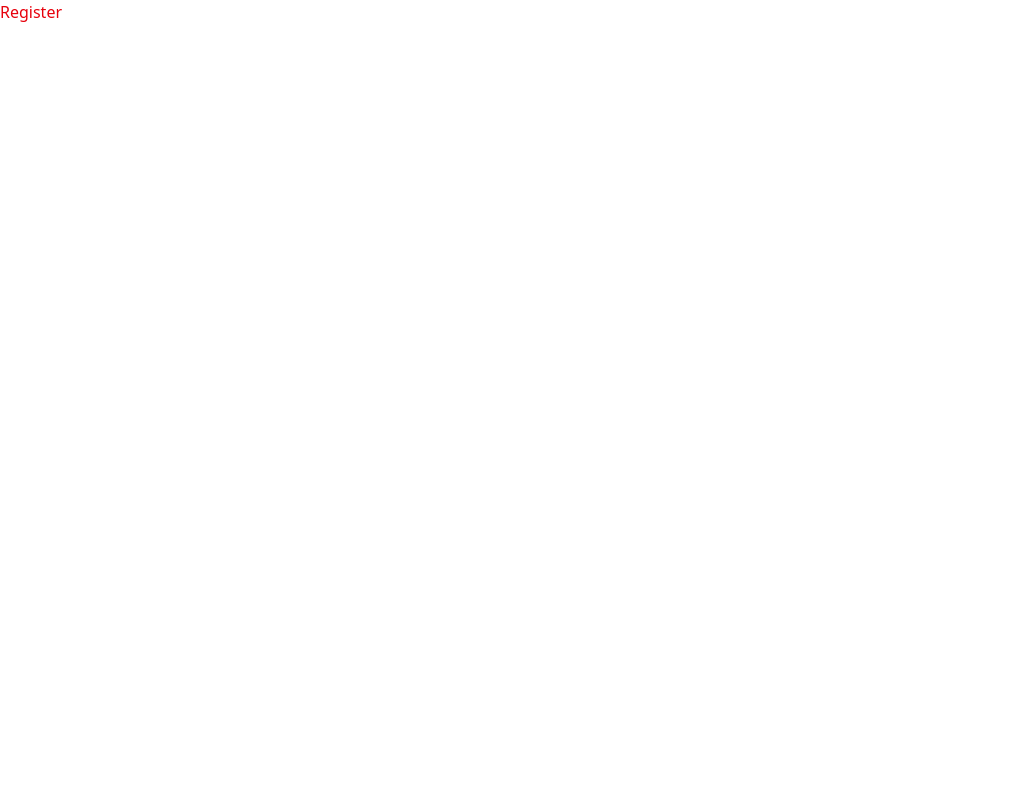
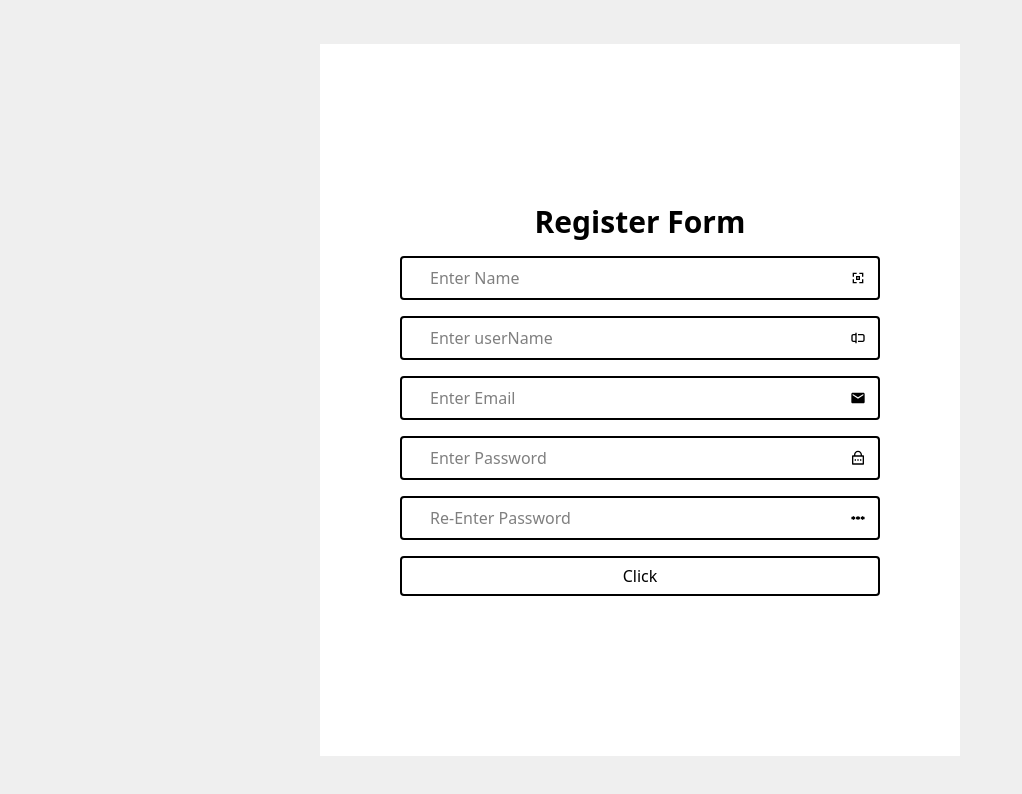
Before and after one commit to gundlamanjula/billFrontend, a React (Vite) app: page / in a window 1280 px wide. Shown: the top 794 px of the page, without its empty margins (0-1022 px from the left). Built offline with nearby package versions, Linux system fonts and the light colour scheme.

Commit message:
created and styled Registration Page

```diff
--- a/package.json
+++ b/package.json
@@ -13,6 +13,7 @@
     "@tailwindcss/vite": "^4.1.10",
     "react": "^19.1.0",
     "react-dom": "^19.1.0",
+    "react-icons": "^5.5.0",
     "react-router-dom": "^7.6.2",
     "tailwindcss": "^4.1.10"
   },
--- a/src/App.css
+++ b/src/App.css
@@ -1 +1,5 @@
 @import "tailwindcss";
+#root{
+    height: 100vh;
+    width:100vw;
+}
--- a/src/Components/user/Register.jsx
+++ b/src/Components/user/Register.jsx
@@ -1,8 +1,41 @@
 import React from 'react'
-
+import { CgNametag } from "react-icons/cg";
+import { MdEmail } from "react-icons/md";
+import { CgRename } from "react-icons/cg";
+import { TbPassword } from "react-icons/tb";
+import { RiLockPasswordLine } from "react-icons/ri";
 const Register = () => {
   return (
-    <div className='text-red-600'>Register</div>
+    <div className='bg-[#efefef] size-full flex justify-center items-center '>
+      <form action=" " className='w-1/2 bg-white flex justify-center items-center flex-col gap-4 px-[80px] py-40'>
+        <div className='font-bold text-3xl w-full flex justify-center items-center'>
+          <h1>Register Form</h1>
+          </div>
+        <div className='border-2 w-full flex justify-center items-center px-3 rounded-sm'>
+       <input type="text" name="name" placeholder='Enter Name' className='w-full outline-none px-4 h-10'/>
+       <span><CgNametag /></span>
+       </div>
+       <div className='border-2 w-full flex justify-center items-center px-3 rounded-sm'>
+       <input type="text" name="username" placeholder='Enter userName' className='w-full outline-none px-4 h-10'/>
+       <span><CgRename /></span>
+       </div>
+       <div className='border-2 w-full flex justify-center items-center px-3 rounded-sm'>
+       <input type="email" name="email" placeholder='Enter Email' className='w-full outline-none px-4 h-10'/>
+       <span><MdEmail /></span>
+       </div>
+       <div className='border-2 w-full flex justify-center  items-center px-3 rounded-sm'>
+       <input type="password" name="password" placeholder='Enter Password' className='w-full outline-none px-4 h-10'/>
+       <span><RiLockPasswordLine /></span>
+       </div>
+       <div className='border-2 w-full flex justify-center items-center px-3 rounded-sm'>
+       <input type="password" name="password" placeholder='Re-Enter Password' className='w-full outline-none px-4 h-10'/>
+       <span><TbPassword /></span>
+       </div>
+       <div className='border-2 w-full flex justify-center items-center rounded-sm outline-none px-4 h-10'>
+        <button>Click</button>
+       </div>
+      </form>
+    </div>
   )
 }
 
```
Also changed, not shown: 1 other file (tests, documents, lock files or other folders).
